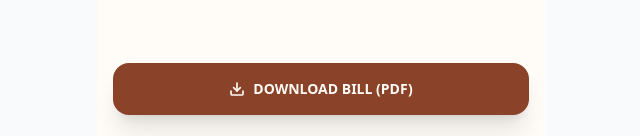
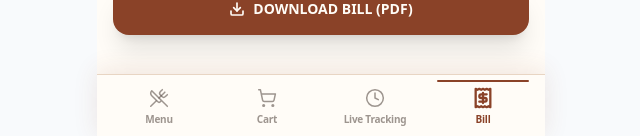
Before and after one commit to suhassuhas4120/thoogudeepa-kds, a Next.js app: page /seat/1/bill in a window 1280 px wide. Shown: the part 661-797 px from the top of the page, without its empty margins (319-959 px from the left). Built offline with nearby package versions, Linux system fonts and the light colour scheme; no server answers; the database is empty.

Commit message:
Add customer persistent bottom dock with Menu, Cart, Live Tracking, and Bill navigation

```diff
--- a/src/app/seat/[seatId]/bill/page.tsx
+++ b/src/app/seat/[seatId]/bill/page.tsx
@@ -6,6 +6,7 @@ import { Download, ArrowLeft } from 'lucide-react';
 import { jsPDF } from 'jspdf';
 import { useCustomerTheme } from '@/lib/useCustomerTheme';
 import { ThemeToggle } from '@/components/ThemeToggle';
+import CustomerBottomNav from '@/components/CustomerBottomNav';
 
 interface OrderItem {
   id: string;
@@ -129,7 +130,7 @@ export default function CustomerScreen7({ params }: { params: { seatId: string }
 
   return (
     <div
-      className={`min-h-screen flex flex-col justify-between p-4 max-w-md mx-auto font-sans select-none relative transition-colors duration-300 ${
+      className={`min-h-screen flex flex-col justify-between p-4 pb-24 max-w-md mx-auto font-sans select-none relative transition-colors duration-300 ${
         isOrange ? 'bg-[#FFFCF7] text-[#5B5049]' : 'bg-gradient-to-b from-[#04120d] via-[#081e16] to-[#04110c] text-white'
       }`}
     >
@@ -271,6 +272,9 @@ export default function CustomerScreen7({ params }: { params: { seatId: string }
           <span>DOWNLOAD BILL (PDF)</span>
         </button>
       </div>
+
+      {/* Customer Persistent Bottom Navigation Dock */}
+      <CustomerBottomNav seatId={seatId} activeTab="bill" />
     </div>
   );
 }
--- a/src/app/seat/[seatId]/cart/page.tsx
+++ b/src/app/seat/[seatId]/cart/page.tsx
@@ -6,6 +6,7 @@ import { useRouter } from 'next/navigation';
 import { Bell, Plus, Minus, Trash2, ArrowRight, UtensilsCrossed, Utensils } from 'lucide-react';
 import { useCustomerTheme } from '@/lib/useCustomerTheme';
 import { ThemeToggle } from '@/components/ThemeToggle';
+import CustomerBottomNav from '@/components/CustomerBottomNav';
 
 interface MenuItem {
   id: string;
@@ -129,7 +130,7 @@ export default function CustomerScreen3({ params }: { params: { seatId: string }
 
   return (
     <div
-      className={`min-h-screen flex flex-col pb-32 max-w-md mx-auto font-sans select-none relative transition-colors duration-300 ${
+      className={`min-h-screen flex flex-col pb-44 max-w-md mx-auto font-sans select-none relative transition-colors duration-300 ${
         isOrange ? 'bg-[#FFFCF7] text-[#5B5049]' : 'bg-gradient-to-b from-[#04120d] via-[#081e16] to-[#04110c] text-white'
       }`}
     >
@@ -431,33 +432,36 @@ export default function CustomerScreen3({ params }: { params: { seatId: string }
         </div>
       )}
 
-      {/* Bottom Sticky Button */}
+      {/* Bottom Sticky Place Order Button */}
       {cartEntries.length > 0 && (
         <div
-          className={`fixed bottom-0 left-0 right-0 z-40 p-4 max-w-md mx-auto border-t transition ${
+          className={`fixed bottom-[68px] left-0 right-0 z-40 px-4 pb-1 max-w-md mx-auto transition ${
             isOrange
-              ? 'bg-[#FFFCF7]/95 backdrop-blur-md border-[#E8D5C3]'
-              : 'bg-[#051a13]/95 backdrop-blur-md border-emerald-500/20'
+              ? 'bg-[#FFFCF7]/95 backdrop-blur-md'
+              : 'bg-[#051a13]/95 backdrop-blur-md'
           }`}
         >
           <button
             type="button"
             onClick={handlePlaceOrder}
             disabled={loading}
-            className={`w-full py-4 rounded-2xl active:scale-95 font-black text-sm flex items-center justify-between px-5 shadow-2xl transition select-none ${
+            className={`w-full py-3.5 rounded-2xl active:scale-95 font-black text-xs flex items-center justify-between px-5 shadow-2xl transition select-none ${
               isOrange
                 ? 'bg-[#8A4228] hover:bg-[#71351F] text-[#FFFCF7] shadow-[#8A4228]/25'
                 : 'bg-gradient-to-r from-amber-500 via-amber-400 to-amber-500 hover:from-amber-400 hover:to-amber-300 text-slate-950 border border-white/20 shadow-black/80'
             }`}
           >
             <span>{loading ? 'Sending to Kitchen...' : 'Confirm & Place Order'}</span>
-            <div className="flex items-center gap-1.5 font-black text-base">
+            <div className="flex items-center gap-1.5 font-black text-sm">
               <span>₹{grandTotal.toFixed(0)}</span>
               <ArrowRight className="w-4 h-4 stroke-[2.5]" />
             </div>
           </button>
         </div>
       )}
+
+      {/* Customer Persistent Bottom Navigation Dock */}
+      <CustomerBottomNav seatId={seatId} activeTab="cart" cartCountOverride={totalItemsCount} />
     </div>
   );
 }
--- a/src/app/seat/[seatId]/help/page.tsx
+++ b/src/app/seat/[seatId]/help/page.tsx
@@ -7,6 +7,7 @@ import { useSocketRoom } from '@/lib/useSocket';
 import { playServiceChime } from '@/lib/audio-synth';
 import { useCustomerTheme } from '@/lib/useCustomerTheme';
 import { ThemeToggle } from '@/components/ThemeToggle';
+import CustomerBottomNav from '@/components/CustomerBottomNav';
 
 interface ServiceItem {
   id: string;
@@ -135,7 +136,7 @@ export default function CustomerScreen8({ params }: { params: { seatId: string }
 
   return (
     <div
-      className={`min-h-screen flex flex-col justify-between p-4 max-w-md mx-auto font-sans select-none relative transition-colors duration-300 ${
+      className={`min-h-screen flex flex-col justify-between p-4 pb-24 max-w-md mx-auto font-sans select-none relative transition-colors duration-300 ${
         isOrange ? 'bg-[#FFFCF7] text-[#5B5049]' : 'bg-gradient-to-b from-[#04120d] via-[#081e16] to-[#04110c] text-white'
       }`}
     >
@@ -290,7 +291,7 @@ export default function CustomerScreen8({ params }: { params: { seatId: string }
       </div>
 
       {/* Bottom Action Button */}
-      <div className="pt-4">
+      <div className="pt-4 pb-2">
         <button
           type="button"
           onClick={handleSendRequest}
@@ -305,6 +306,9 @@ export default function CustomerScreen8({ params }: { params: { seatId: string }
           <span>{loading ? 'Alerting Waiter...' : `Alert ${assignedWaiter} for ${selectedType}`}</span>
         </button>
       </div>
+
+      {/* Customer Persistent Bottom Navigation Dock */}
+      <CustomerBottomNav seatId={seatId} activeTab="menu" />
     </div>
   );
 }
--- a/src/app/seat/[seatId]/menu/page.tsx
+++ b/src/app/seat/[seatId]/menu/page.tsx
@@ -7,6 +7,7 @@ import { Search, Bell, Plus, Minus, ArrowRight, Check, Tag } from 'lucide-react'
 import { useSocketRoom } from '@/lib/useSocket';
 import { useCustomerTheme } from '@/lib/useCustomerTheme';
 import { ThemeToggle } from '@/components/ThemeToggle';
+import CustomerBottomNav from '@/components/CustomerBottomNav';
 
 interface MenuItem {
   id: string;
@@ -494,12 +495,12 @@ export default function CustomerScreen2({ params }: { params: { seatId: string }
         })}
       </div>
 
-      {/* Sticky Bottom Cart Bar */}
+      {/* Sticky Bottom Cart Bar (positioned above the bottom navigation) */}
       {totalQty > 0 && (
-        <div className="fixed bottom-0 left-0 right-0 z-40 p-4 max-w-md mx-auto">
+        <div className="fixed bottom-[68px] left-0 right-0 z-40 px-4 pb-1 max-w-md mx-auto">
           <Link
             href={`/seat/${seatId}/cart`}
-            className={`w-full py-3.5 px-5 rounded-2xl font-black text-sm flex items-center justify-between shadow-2xl transition active:scale-98 ${
+            className={`w-full py-3 px-5 rounded-2xl font-black text-xs flex items-center justify-between shadow-2xl transition active:scale-98 ${
               isOrange
                 ? 'bg-[#8A4228] hover:bg-[#71351F] text-[#FFFCF7] shadow-[#8A4228]/30'
                 : 'bg-gradient-to-r from-amber-500 via-amber-400 to-amber-500 hover:from-amber-400 hover:to-amber-300 text-slate-950 border border-white/20'
@@ -507,7 +508,7 @@ export default function CustomerScreen2({ params }: { params: { seatId: string }
           >
             <div className="flex items-center gap-2">
               <span
-                className={`w-6 h-6 rounded-lg flex items-center justify-center text-xs font-black ${
+                className={`w-5 h-5 rounded-md flex items-center justify-center text-[11px] font-black ${
                   isOrange ? 'bg-[#FFFCF7] text-[#8A4228]' : 'bg-slate-950 text-amber-400'
                 }`}
               >
@@ -522,6 +523,9 @@ export default function CustomerScreen2({ params }: { params: { seatId: string }
           </Link>
         </div>
       )}
+
+      {/* Customer Persistent Bottom Navigation Dock */}
+      <CustomerBottomNav seatId={seatId} activeTab="menu" cartCountOverride={totalQty} />
     </div>
   );
 }
--- a/src/app/seat/[seatId]/tracking/page.tsx
+++ b/src/app/seat/[seatId]/tracking/page.tsx
@@ -8,6 +8,7 @@ import { useSocketRoom } from '@/lib/useSocket';
 import { playSuccessChime } from '@/lib/audio-synth';
 import { useCustomerTheme } from '@/lib/useCustomerTheme';
 import { ThemeToggle } from '@/components/ThemeToggle';
+import CustomerBottomNav from '@/components/CustomerBottomNav';
 
 interface OrderItem {
   id: string;
@@ -217,7 +218,7 @@ export default function CustomerScreen4({ params }: { params: { seatId: string }
 
   return (
     <div
-      className={`min-h-screen flex flex-col pb-32 max-w-md mx-auto font-sans select-none relative transition-colors duration-300 ${
+      className={`min-h-screen flex flex-col pb-44 max-w-md mx-auto font-sans select-none relative transition-colors duration-300 ${
         isOrange ? 'bg-[#FFFCF7] text-[#5B5049]' : 'bg-gradient-to-b from-[#04120d] via-[#081e16] to-[#04110c] text-white'
       }`}
     >
@@ -431,20 +432,20 @@ export default function CustomerScreen4({ params }: { params: { seatId: string }
         </Link>
       </div>
 
-      {/* Bottom Payment Actions with Mutual Exclusivity Lock */}
+      {/* Bottom Payment Actions with Mutual Exclusivity Lock (positioned above the dock) */}
       <div
-        className={`fixed bottom-0 left-0 right-0 z-40 p-4 max-w-md mx-auto border-t shadow-2xl transition ${
+        className={`fixed bottom-[68px] left-0 right-0 z-40 px-4 pb-1 max-w-md mx-auto transition ${
           isOrange
-            ? 'bg-[#FFFCF7]/95 backdrop-blur-md border-[#E8D5C3]'
-            : 'bg-[#051a13]/95 backdrop-blur-md border-emerald-500/20'
+            ? 'bg-[#FFFCF7]/95 backdrop-blur-md'
+            : 'bg-[#051a13]/95 backdrop-blur-md'
         }`}
       >
-        <div className="grid grid-cols-2 gap-3">
+        <div className="grid grid-cols-2 gap-2.5">
           {/* 1. Pay via Waiter Button */}
           <button
             type="button"
             onClick={() => handleSelectPayMode('LOCKED_WAITER')}
-            className={`py-3.5 px-3 rounded-2xl font-black text-xs transition flex items-center justify-center gap-1.5 select-none shadow-sm active:scale-98 ${
+            className={`py-3 px-3 rounded-xl font-black text-xs transition flex items-center justify-center gap-1.5 select-none shadow-sm active:scale-98 ${
               lockState === 'LOCKED_WAITER'
                 ? isOrange
                   ? 'bg-[#8A4228] text-[#FFFCF7] ring-2 ring-[#D08A52]'
@@ -461,7 +462,7 @@ export default function CustomerScreen4({ params }: { params: { seatId: string }
           <button
             type="button"
             onClick={() => handleSelectPayMode('LOCKED_SELF')}
-            className={`py-3.5 px-3 rounded-2xl font-black text-xs transition flex items-center justify-center gap-1.5 select-none shadow-sm active:scale-98 ${
+            className={`py-3 px-3 rounded-xl font-black text-xs transition flex items-center justify-center gap-1.5 select-none shadow-sm active:scale-98 ${
               lockState === 'LOCKED_SELF'
                 ? isOrange
                   ? 'bg-[#8A4228] text-[#FFFCF7] ring-2 ring-[#D08A52]'
@@ -475,6 +476,9 @@ export default function CustomerScreen4({ params }: { params: { seatId: string }
           </button>
         </div>
       </div>
+
+      {/* Customer Persistent Bottom Navigation Dock */}
+      <CustomerBottomNav seatId={seatId} activeTab="tracking" hasActiveOrder={allItems.length > 0} />
     </div>
   );
 }
--- /dev/null
+++ b/src/components/CustomerBottomNav.tsx
@@ -0,0 +1,206 @@
+'use client';
+
+import React, { useState, useEffect } from 'react';
+import Link from 'next/link';
+import { UtensilsCrossed, ShoppingCart, Clock, Receipt } from 'lucide-react';
+import { useCustomerTheme } from '@/lib/useCustomerTheme';
+
+interface CustomerBottomNavProps {
+  seatId: number;
+  activeTab: 'menu' | 'cart' | 'tracking' | 'bill';
+  cartCountOverride?: number;
+  hasActiveOrder?: boolean;
+}
+
+export default function CustomerBottomNav({
+  seatId,
+  activeTab,
+  cartCountOverride,
+  hasActiveOrder = false,
+}: CustomerBottomNavProps) {
+  const { theme } = useCustomerTheme();
+  const isOrange = theme === 'burnt-orange';
+
+  const [cartCount, setCartCount] = useState<number>(cartCountOverride ?? 0);
+  const [activeOrderDetected, setActiveOrderDetected] = useState<boolean>(hasActiveOrder);
+
+  // Sync cart count from localStorage if override is not explicitly passed
+  useEffect(() => {
+    if (cartCountOverride !== undefined) {
+      setCartCount(cartCountOverride);
+      return;
+    }
+
+    const readCart = () => {
+      try {
+        const saved = localStorage.getItem(`cart_seat_${seatId}`);
+        if (saved) {
+          const parsed = JSON.parse(saved);
+          let total = 0;
+          Object.values(parsed).forEach((qty) => {
+            if (typeof qty === 'number') total += qty;
+          });
+          setCartCount(total);
+        } else {
+          setCartCount(0);
+        }
+      } catch (e) {
+        setCartCount(0);
+      }
+    };
+
+    readCart();
+    window.addEventListener('storage', readCart);
+    const interval = setInterval(readCart, 1500);
+
+    return () => {
+      window.removeEventListener('storage', readCart);
+      clearInterval(interval);
+    };
+  }, [seatId, cartCountOverride]);
+
+  // Check if seat has an active order in kitchen
+  useEffect(() => {
+    if (hasActiveOrder) {
+      setActiveOrderDetected(true);
+      return;
+    }
+
+    let isMounted = true;
+    fetch(`/api/seats/${seatId}`)
+      .then((res) => res.json())
+      .then((data) => {
+        if (!isMounted) return;
+        if (data.success && data.data?.activeSession?.orderTickets?.length > 0) {
+          const tickets = data.data.activeSession.orderTickets;
+          const hasIncomplete = tickets.some((t: any) =>
+            t.status !== 'COMPLETED' || t.items?.some((i: any) => i.status !== 'served' && i.status !== 'cancelled')
+          );
+          setActiveOrderDetected(hasIncomplete || tickets.length > 0);
+        }
+      })
+      .catch(() => {});
+
+    return () => {
+      isMounted = false;
+    };
+  }, [seatId, hasActiveOrder]);
+
+  const navItems = [
+    {
+      id: 'menu' as const,
+      label: 'Menu',
+      href: `/seat/${seatId}/menu`,
+      icon: UtensilsCrossed,
+      badge: null,
+    },
+    {
+      id: 'cart' as const,
+      label: 'Cart',
+      href: `/seat/${seatId}/cart`,
+      icon: ShoppingCart,
+      badge: cartCount > 0 ? cartCount : null,
+    },
+    {
+      id: 'tracking' as const,
+      label: 'Live Tracking',
+      href: `/seat/${seatId}/tracking`,
+      icon: Clock,
+      badge: null,
+      pulse: activeOrderDetected,
+    },
+    {
+      id: 'bill' as const,
+      label: 'Bill',
+      href: `/seat/${seatId}/bill`,
+      icon: Receipt,
+      badge: null,
+    },
+  ];
+
+  return (
+    <nav
+      aria-label="Customer Navigation Dock"
+      className={`fixed bottom-0 left-0 right-0 z-50 max-w-md mx-auto transition-colors duration-200 ${
+        isOrange
+          ? 'bg-[#FFFCF7]/95 border-t border-[#E8D5C3] backdrop-blur-md shadow-[0_-4px_24px_rgba(138,66,40,0.12)]'
+          : 'bg-[#051a13]/95 border-t border-emerald-500/25 backdrop-blur-md shadow-[0_-4px_24px_rgba(0,0,0,0.7)]'
+      }`}
+    >
+      <div className="grid grid-cols-4 h-16 items-center px-2">
+        {navItems.map((item) => {
+          const isActive = activeTab === item.id;
+          const Icon = item.icon;
+
+          return (
+            <Link
+              key={item.id}
+              href={item.href}
+              className={`flex flex-col items-center justify-center py-1 relative rounded-xl transition-all duration-150 active:scale-90 ${
+                isActive
+                  ? isOrange
+                    ? 'text-[#8A4228] font-black'
+                    : 'text-amber-400 font-black'
+                  : isOrange
+                  ? 'text-[#5B5049]/60 hover:text-[#8A4228] font-bold'
+                  : 'text-emerald-400/60 hover:text-emerald-300 font-bold'
+              }`}
+            >
+              {/* Active Tab Glow Pill */}
+              {isActive && (
+                <span
+                  className={`absolute inset-x-2 -top-1 h-0.5 rounded-full ${
+                    isOrange ? 'bg-[#8A4228]' : 'bg-amber-400'
+                  }`}
+                />
+              )}
+
+              {/* Icon Container with Badge / Pulse */}
+              <div className="relative">
+                <Icon
+                  className={`w-5 h-5 transition-transform duration-150 ${
+                    isActive ? 'scale-110 stroke-[2.5]' : 'stroke-[1.8]'
+                  }`}
+                />
+
+                {/* Cart Badge */}
+                {item.badge !== null && (
+                  <span
+                    className={`absolute -top-1.5 -right-2.5 min-w-[18px] h-[18px] px-1 text-[10px] font-black rounded-full flex items-center justify-center shadow-md animate-in zoom-in-75 duration-150 ${
+                      isOrange
+                        ? 'bg-[#8A4228] text-[#FFFCF7]'
+                        : 'bg-gradient-to-r from-amber-500 to-amber-400 text-slate-950 font-black'
+                    }`}
+                  >
+                    {item.badge}
+                  </span>
+                )}
+
+                {/* Live Tracking Pulse Indicator */}
+                {item.pulse && (
+                  <span className="absolute -top-1 -right-1 flex h-2.5 w-2.5">
+                    <span
+                      className={`animate-ping absolute inline-flex h-full w-full rounded-full opacity-75 ${
+                        isOrange ? 'bg-[#D08A52]' : 'bg-emerald-400'
+                      }`}
+                    />
+                    <span
+                      className={`relative inline-flex rounded-full h-2.5 w-2.5 ${
+                        isOrange ? 'bg-[#8A4228]' : 'bg-emerald-500'
+                      }`}
+                    />
+                  </span>
+                )}
+              </div>
+
+              {/* Label */}
+              <span className="text-[10px] mt-1 tracking-tight">
+                {item.label}
+              </span>
+            </Link>
+          );
+        })}
+      </div>
+    </nav>
+  );
+}
```
